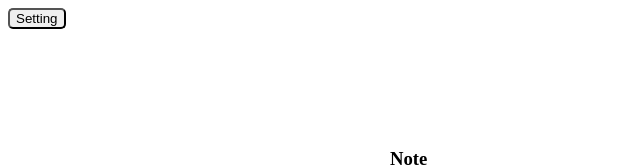
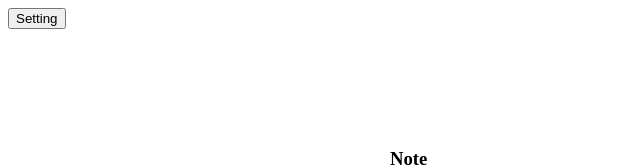
Before and after one commit to Avazkhon/myNote, a React (Create React App) app: page / in a window 1280 px wide. Shown: the top 167 px of the page, without its empty margins (0-640 px from the left). Built offline with nearby package versions, Linux system fonts and the light colour scheme.

Commit message:
br#1: hidden setting menu

```diff
--- a/src/components/setting/Setting.js
+++ b/src/components/setting/Setting.js
@@ -56,21 +56,18 @@ class Setting extends Component {
 		))
 	}
 
+	handleCloseSettingShow = (e) => {
+		if (e.target.className === 'main-note_button') {
+			this.setState({
+				isSettingShow: false,
+			})
+		}
+	}
+
 	handSelectNote = (event) => {
 		const id = event.target.name;
 		this.props.selectNote(id)
 	}
-
-// 	handSelectNote = (event) => {
-// 	const id = event.target.name;
-// 	this.props.selectNote(id)
-// 	const { note } = this.props;
-// 	const activeNote = note.noteItems.find(item => item.id === Number(id))
-// 	this.setState({
-// 		newChengeTetx: activeNote.text,
-// 		chengeTetxId: id,
-// 	})
-// }
 
   render() {
     const {
@@ -87,9 +84,9 @@ class Setting extends Component {
     } = this.state;
 
     return(
-      <div>
+      <div onClick={this.handleCloseSettingShow}>
         <input
-  				className="main-note_button"
+  				className="main-note_setting-show"
   				type="button"
   				onClick={this.handleSettingShow}
   				value="Setting"
```
Also changed, not shown: src/components/Main.js (+2 -7 lines).
